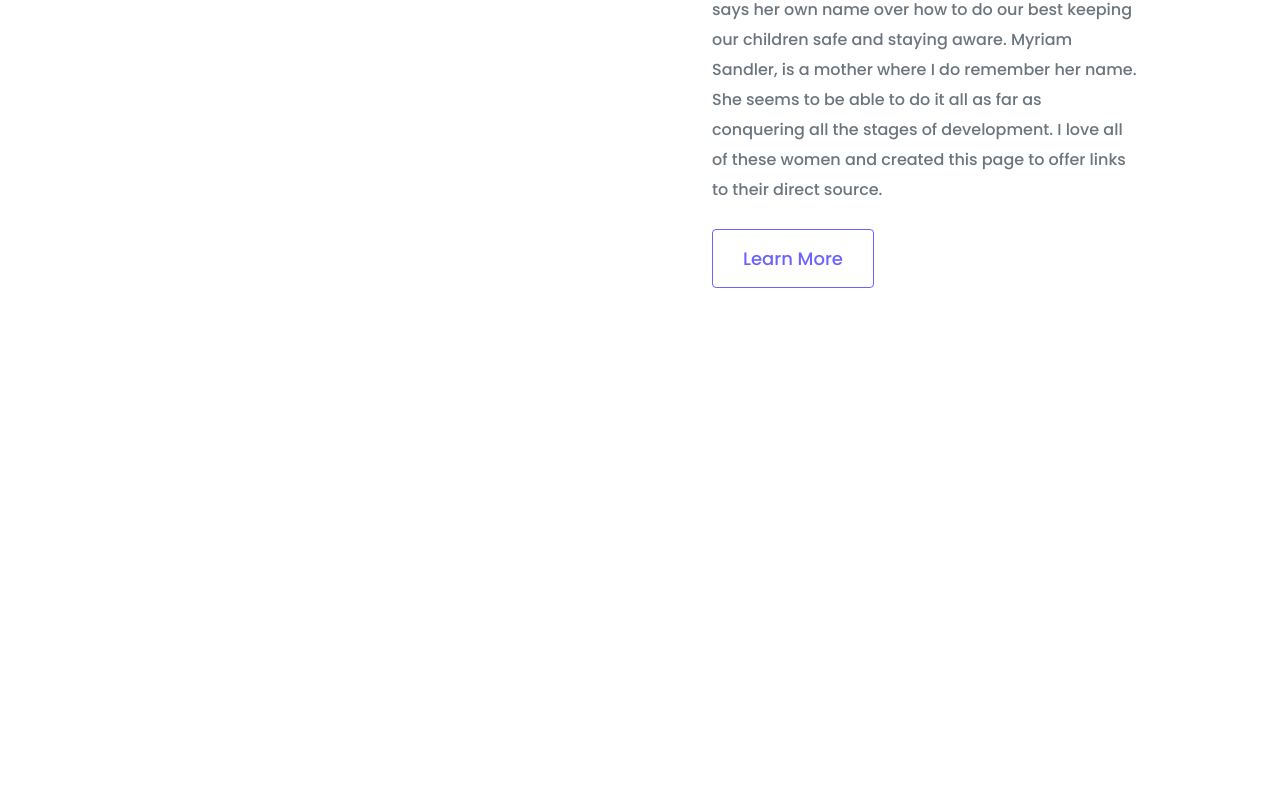
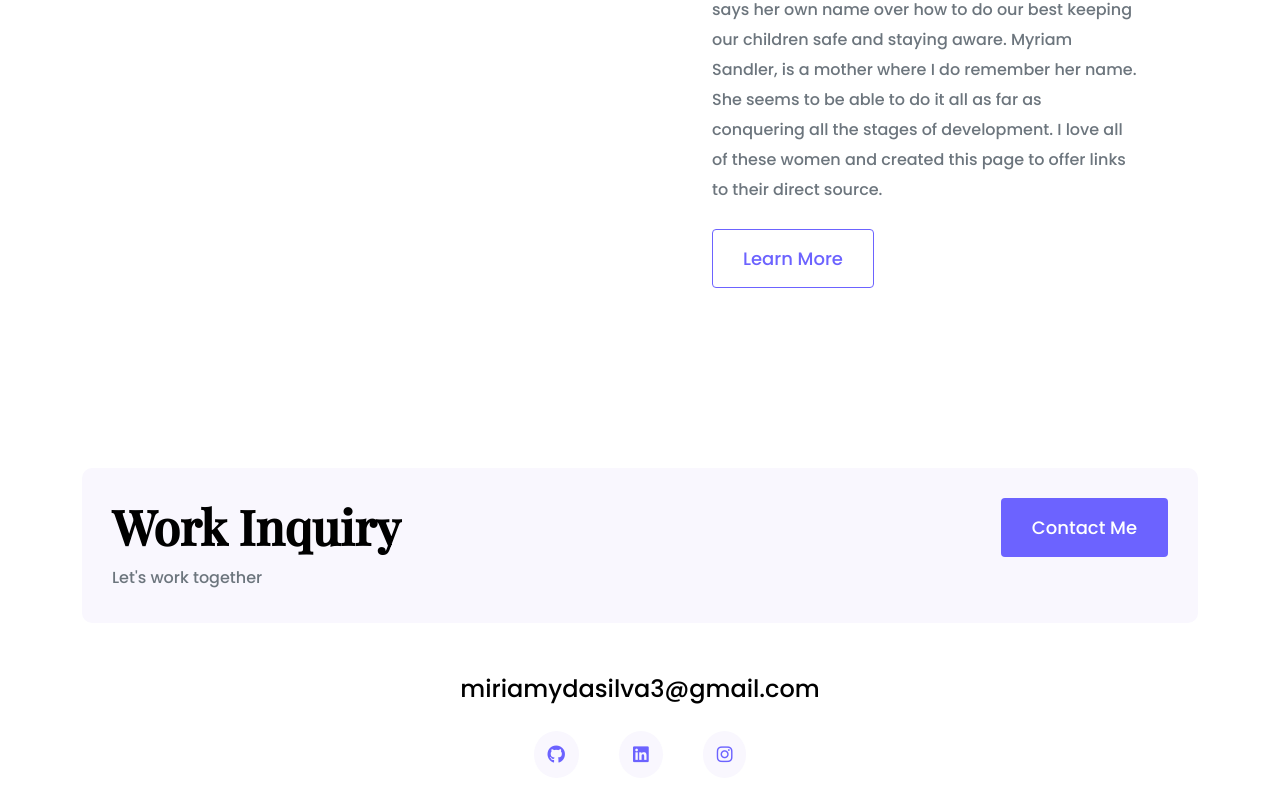
Before and after one commit to Moremirmir/Portfolio-Project, a plain HTML site: page index.html in a window 1280 px wide. Shown: the part 3376-4178 px from the top of the page. Before the commit the page ends 3832 px from the top, so only its background shows below. Drawn offline with nearby package versions, Linux system fonts and the light colour scheme; a web font is replaced by a local one.

Commit message:
Added footer to index.html

```diff
--- a/index.html
+++ b/index.html
@@ -147,6 +147,35 @@
           </div>
         </div>
       </div>
+      <footer>
+        <div
+          class="contact-box d-flex justify-content-between mb-5 d-none d-md-flex"
+        >
+          <div>
+            <h4>Work Inquiry</h4>
+            <p class="text-muted">Let's work together</p>
+          </div>
+          <div>
+            <a href="" class="btn btn-branding">Contact Me</a>
+          </div>
+        </div>
+        <div class="d-flex justify-content-center">
+          <a href="mailto:miriamydasilva3@gmail.com" class="email-link mb-4"
+            >miriamydasilva3@gmail.com
+          </a>
+        </div>
+        <div class="social-links d-flex justify-content-center">
+          <a href="https://www.github.com/Moremirmir" target="_blank"
+            ><i class="fa-brands fa-github"></i
+          ></a>
+          <a href="https://www.linkedin.com/feed/" target="_blank"
+            ><i class="fa-brands fa-linkedin"></i
+          ></a>
+          <a href="https://www.instagram.com/moremirmir" target="_blank"
+            ><i class="fa-brands fa-instagram"></i
+          ></a>
+        </div>
+      </footer>
     </div>
   </body>
 </html>
--- a/styles/portfolio.css
+++ b/styles/portfolio.css
@@ -24,6 +24,9 @@ h1 {
 h2 {
   font-size: 64px;
   font-weight: normal;
+}
+h4 {
+  font-size: 48px;
 }
 p {
   font-family: var(--default-font-fmaily);
@@ -115,13 +118,52 @@ nav a:hover,
 nav li.active a {
   color: var(--branding-color);
 }
+footer {
+  margin: 60px 0;
+}
+footer .contact-box {
+  background: var(--secondary-color);
+  padding: 40px 120px;
+  border-radius: 10px;
+}
+footer .contact-box p {
+  margin: 0;
+}
+footer .email-link {
+  text-decoration: none;
+  font-size: 24px;
+  text-align: center;
+  color: black;
+}
+footer .email-link:hover {
+  color: var(--branding-color);
+}
 
+footer .social-links a {
+  margin: 0 20px;
+  color: var(--branding-color);
+  background: var(--secondary-color);
+  padding: 10px 14px;
+  font-size: 18px;
+  border-radius: 50%;
+  transition: all 100ms ease-in-out;
+}
+footer .social-links a:hover {
+  color: white;
+  background: var(--branding-color);
+}
 @media (max-width: 960px) {
   h1 {
     font-size: 44px;
   }
   h2 {
     font-size: 44px;
+  }
+  h4 {
+    font-size: 18px;
+  }
+  .btn {
+    font-size: 18px;
   }
   .hero {
     padding: 80px 20px;
@@ -138,3 +180,6 @@ nav li.active a {
     font-size: 12px;
   }
 }
+footer .contact-box {
+  padding: 30px;
+}
```
